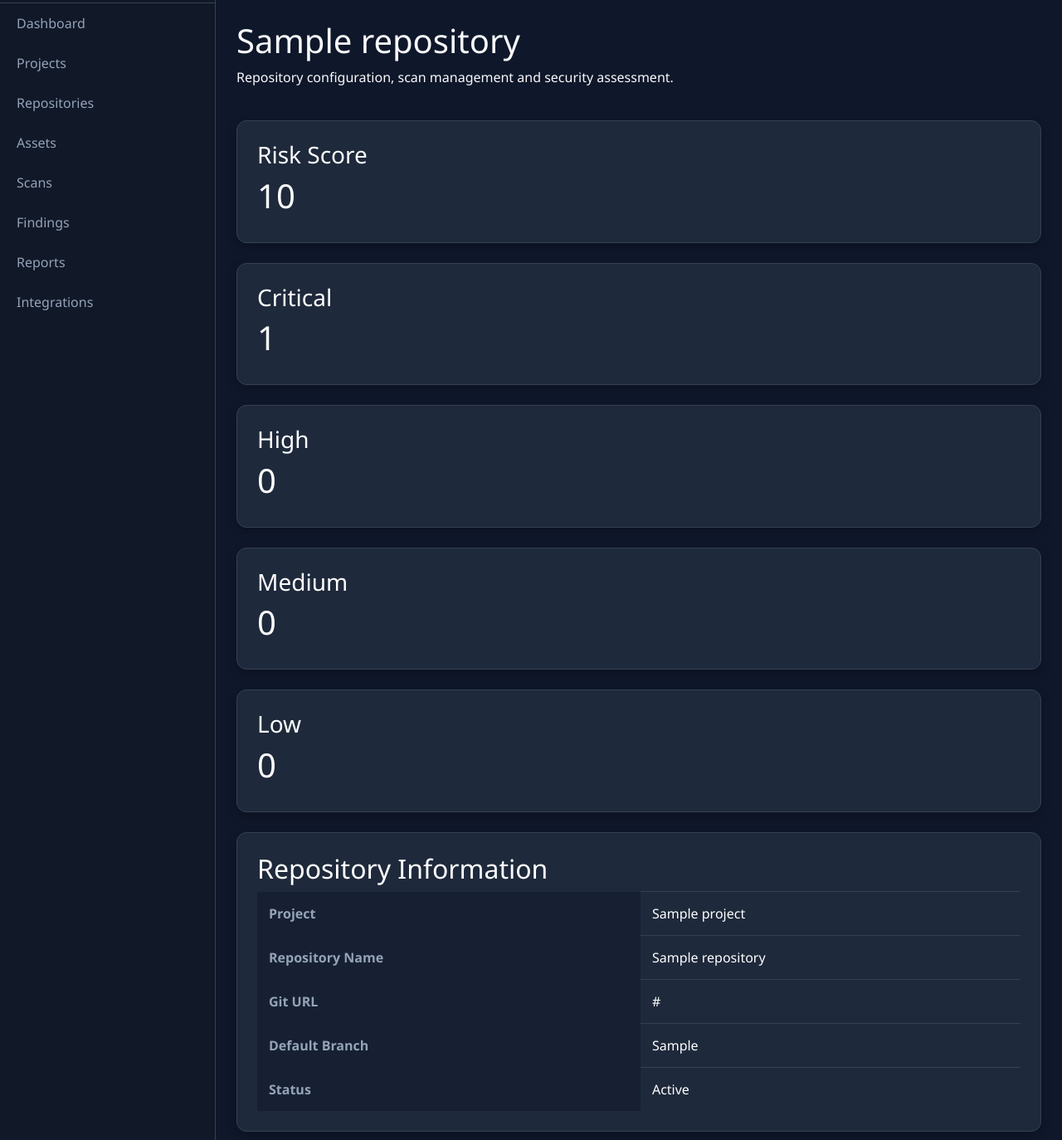
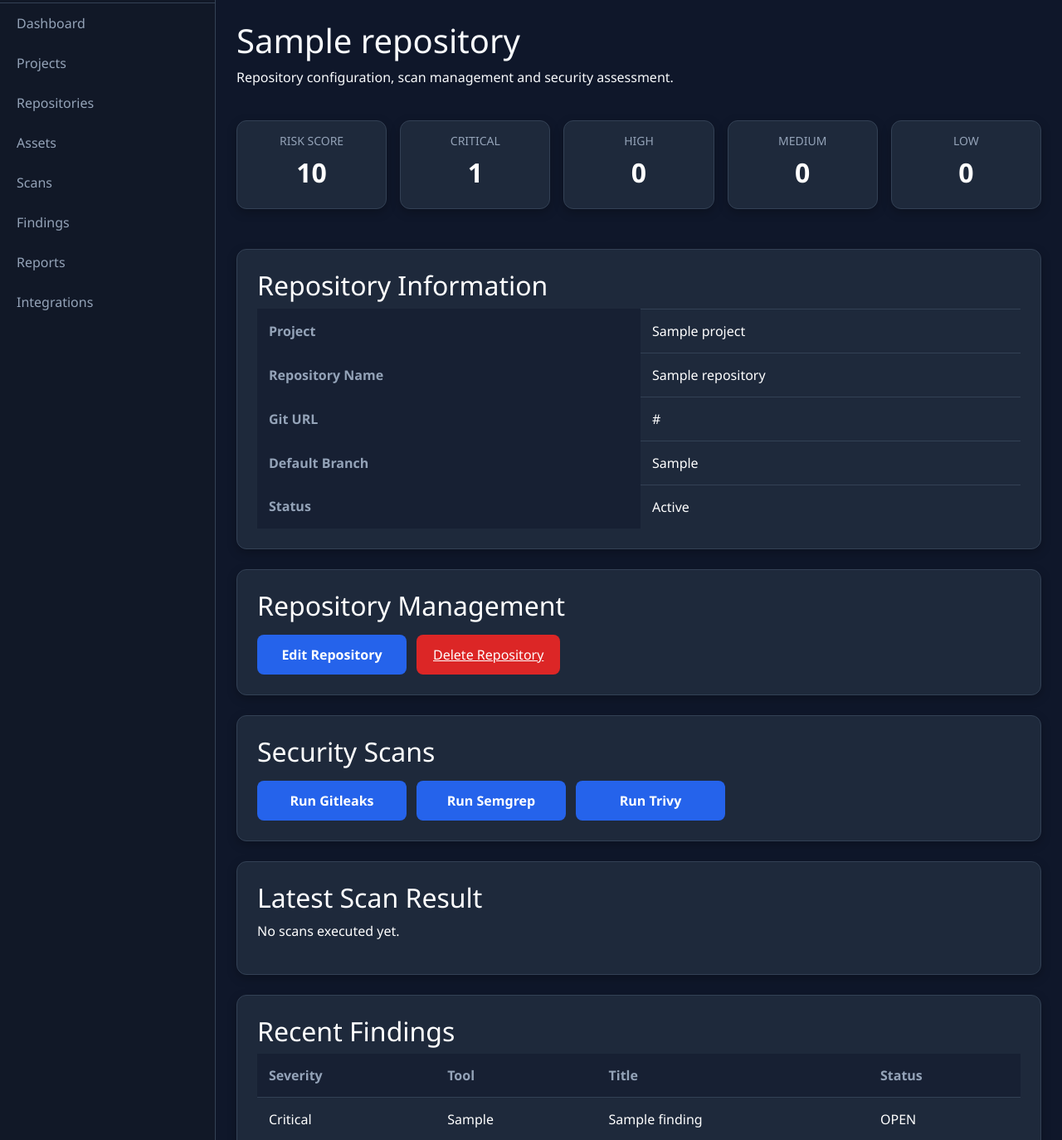
Before and after one commit to Lonewolfrex/CTEM, a Django app: page /repositories/1/ in a window 1280 px wide. Shown: the part 70-1444 px from the top of the page at 83% size. Run offline with Django 5.2, Linux system fonts and the light colour scheme; tables that the repository leaves empty hold one stand-in row (values such as "Sample post"); data that the repository does not hold is empty.

Commit message:
more cosmetic changes pushed

```diff
--- a/ctem-platform/backend/static/css/ctem.css
+++ b/ctem-platform/backend/static/css/ctem.css
@@ -327,3 +327,33 @@ body{
 .metric-title {
     color: #94a3b8;
 }
+
+/* =========================
+   DASHBOARD METRICS
+========================= */
+
+.dashboard-grid{
+    display:grid;
+    grid-template-columns:repeat(5, 1fr);
+    gap:16px;
+    margin-bottom:24px;
+}
+
+.metric-card{
+    text-align:center;
+    padding:16px;
+}
+
+.metric-card h3{
+    margin:0;
+    font-size:14px;
+    color:#94a3b8;
+    text-transform:uppercase;
+}
+
+.metric-card h1{
+    margin-top:10px;
+    font-size:32px;
+    font-weight:700;
+    color:white;
+}
--- a/ctem-platform/backend/templates/repositories/detail.html
+++ b/ctem-platform/backend/templates/repositories/detail.html
@@ -19,48 +19,32 @@
 
 <div class="dashboard-grid">
 
-    <div class="ctem-card">
-
+    <div class="ctem-card metric-card">
         <h3>Risk Score</h3>
-
         <h1>{{ risk_score }}</h1>
-
     </div>
 
-    <div class="ctem-card">
-
+    <div class="ctem-card metric-card">
         <h3>Critical</h3>
-
         <h1>{{ critical_count }}</h1>
-
     </div>
 
-    <div class="ctem-card">
-
+    <div class="ctem-card metric-card">
         <h3>High</h3>
-
         <h1>{{ high_count }}</h1>
-
     </div>
 
-    <div class="ctem-card">
-
+    <div class="ctem-card metric-card">
         <h3>Medium</h3>
-
         <h1>{{ medium_count }}</h1>
-
     </div>
 
-    <div class="ctem-card">
-
+    <div class="ctem-card metric-card">
         <h3>Low</h3>
-
         <h1>{{ low_count }}</h1>
-
     </div>
 
 </div>
-
 
 <div class="ctem-card">
 
```
